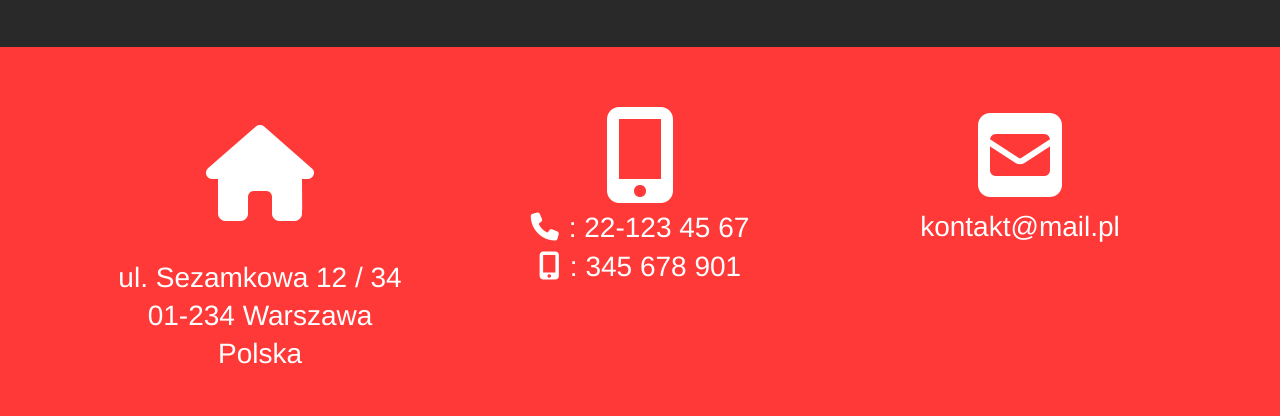
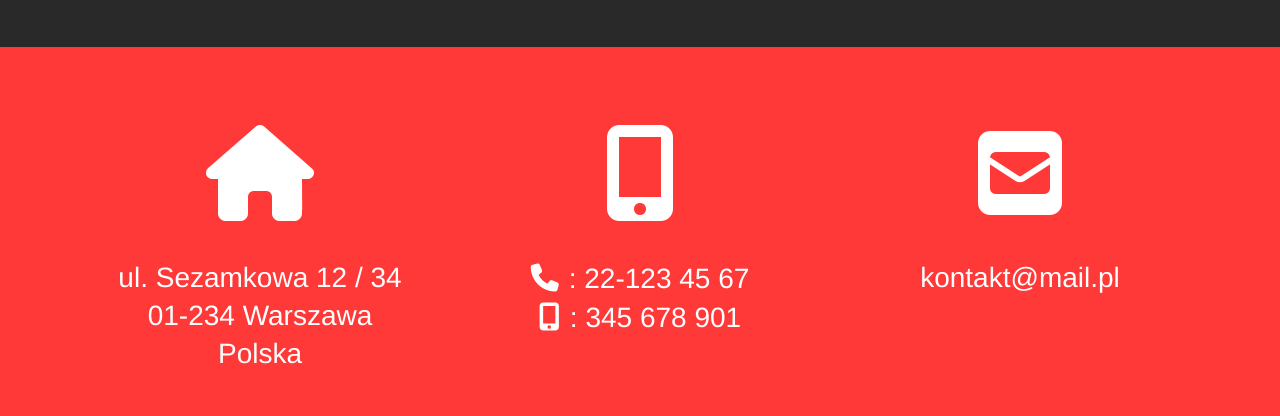
Before and after one commit to PiotrekPodgorski/edukacja, a plain HTML site: page index.html in a window 1280 px wide. Shown: the part 1617-2033 px from the top of the page. Drawn offline with nearby package versions, Linux system fonts and the light colour scheme.

Commit message:
completed contact icons in html

```diff
--- a/index.html
+++ b/index.html
@@ -157,14 +157,14 @@
         </div>
       </div>
       <div class="col-md-4 divContact__box">
-        <i class="fa fa-mobile bigIco" aria-hidden="true"></i>
+        <p class="bigIco"><i class="fa fa-mobile" aria-hidden="true"></i></p>
         <div class="divContact__box--text">
           <p><i class="fa fa-phone smallIco" aria-hidden="true"></i>: 22-123 45 67</p>
           <p><i class="fa fa-mobile smallMobile smallIco" aria-hidden="true"></i>: 345 678 901</p>
         </div>
       </div>
       <div class="col-md-4 divContact__box">
-        <i class="fa fa-envelope-square bigIco" aria-hidden="true"></i>
+        <p class="bigIco"><i class="fa fa-envelope-square" aria-hidden="true"></i></p>
         <div class="divContact__box--text">
           <p>kontakt@mail.pl</p>
         </div>
```
